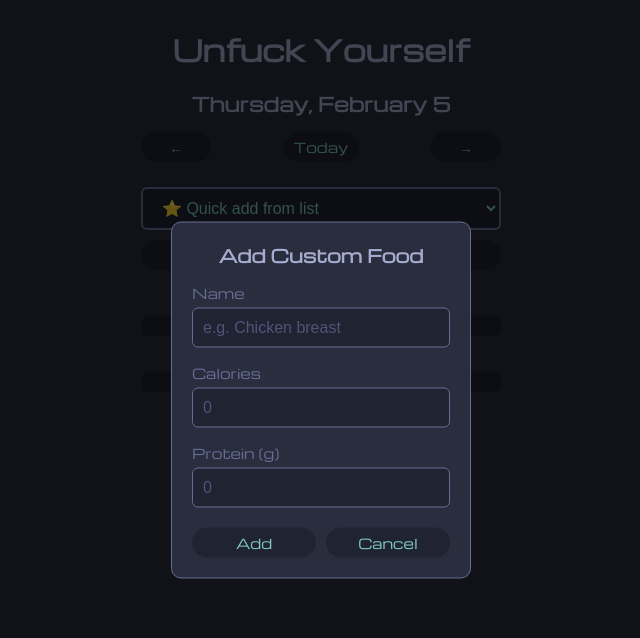
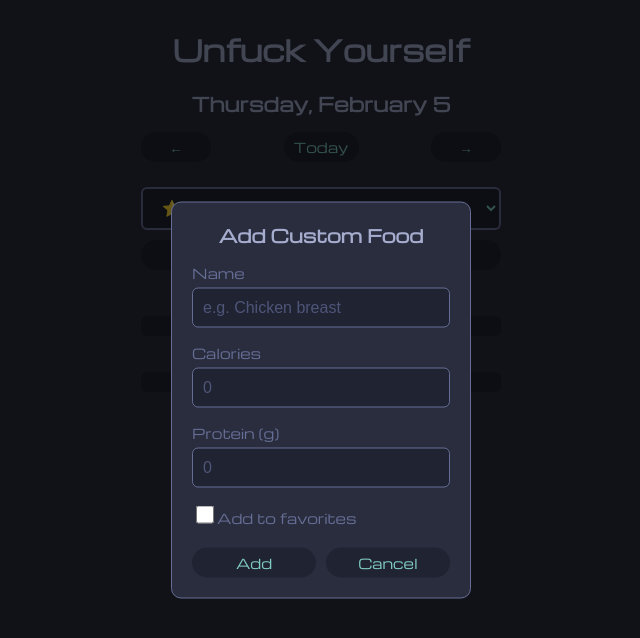
Before and after one commit to Chadbowen248/burnit, a React (Create React App) app: page / in a window 1280 px wide. Both pictures are taken after a click on the button "+ Custom Entry". Shown: the top 638 px of the page, without its empty margins (319-959 px from the left). Built offline with nearby package versions, Linux system fonts and the light colour scheme.

Commit message:
Add 'save to favorites' checkbox in custom food modal
- Checkbox in modal (unchecked by default)
- Unchecked: adds food to today only
- Checked: adds to today + saves to favorites
- Removed the annoying confirm dialog

```diff
--- a/src/App.css
+++ b/src/App.css
@@ -743,3 +743,24 @@ progress::-moz-progress-bar {
   padding: var(--spacing-xs) var(--spacing-sm);
   font-size: 1.1rem;
 }
+
+/* ===== Checkbox ===== */
+.checkbox-group {
+  margin-top: var(--spacing-xs);
+}
+
+.checkbox-label {
+  display: flex;
+  align-items: center;
+  gap: var(--spacing-sm);
+  cursor: pointer;
+  color: var(--text-secondary);
+  font-size: 0.9rem;
+}
+
+.checkbox-label input[type="checkbox"] {
+  width: 18px;
+  height: 18px;
+  accent-color: var(--accent-cyan);
+  cursor: pointer;
+}
--- a/src/components/FoodAdder.tsx
+++ b/src/components/FoodAdder.tsx
@@ -20,6 +20,7 @@ const FoodAdder: React.FC<FoodAdderProps> = ({
   const [name, setName] = useState("");
   const [calories, setCalories] = useState(0);
   const [protein, setProtein] = useState(0);
+  const [saveToFavorites, setSaveToFavorites] = useState(false);
 
   // Combine initial foods with user favorites
   const allFoods = [...initialFoods, ...userFavorites];
@@ -28,6 +29,7 @@ const FoodAdder: React.FC<FoodAdderProps> = ({
     setName("");
     setCalories(0);
     setProtein(0);
+    setSaveToFavorites(false);
     setIsModalOpen(true);
   };
 
@@ -43,8 +45,7 @@ const FoodAdder: React.FC<FoodAdderProps> = ({
         protein,
       };
       addFood(newFood);
-      // Offer to save to favorites
-      if (window.confirm(`Save "${name}" to favorites?`)) {
+      if (saveToFavorites) {
         onSaveToFavorites(newFood);
       }
       closeModal();
@@ -153,6 +154,16 @@ const FoodAdder: React.FC<FoodAdderProps> = ({
                   required
                 />
               </div>
+              <div className="form-group checkbox-group">
+                <label className="checkbox-label">
+                  <input
+                    type="checkbox"
+                    checked={saveToFavorites}
+                    onChange={(e) => setSaveToFavorites(e.target.checked)}
+                  />
+                  <span>Add to favorites</span>
+                </label>
+              </div>
               <div className="modal-button-group">
                 <button className="button" type="submit">
                   Add
```
